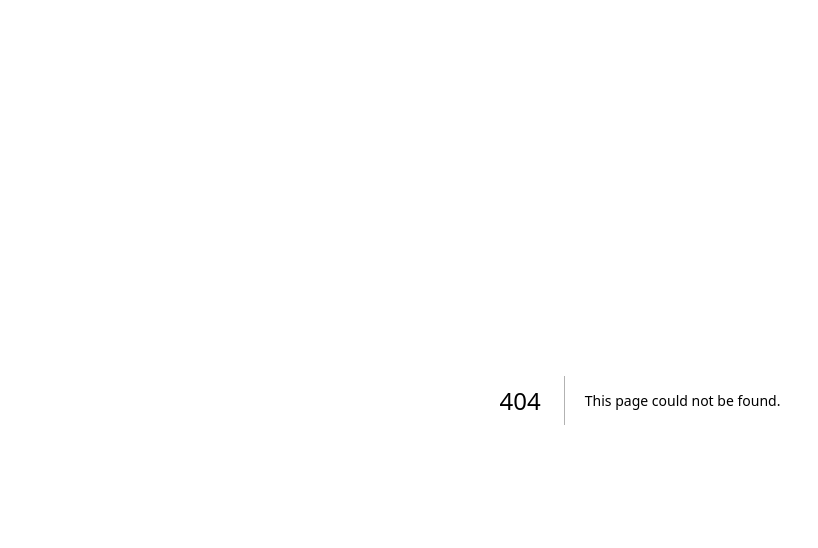
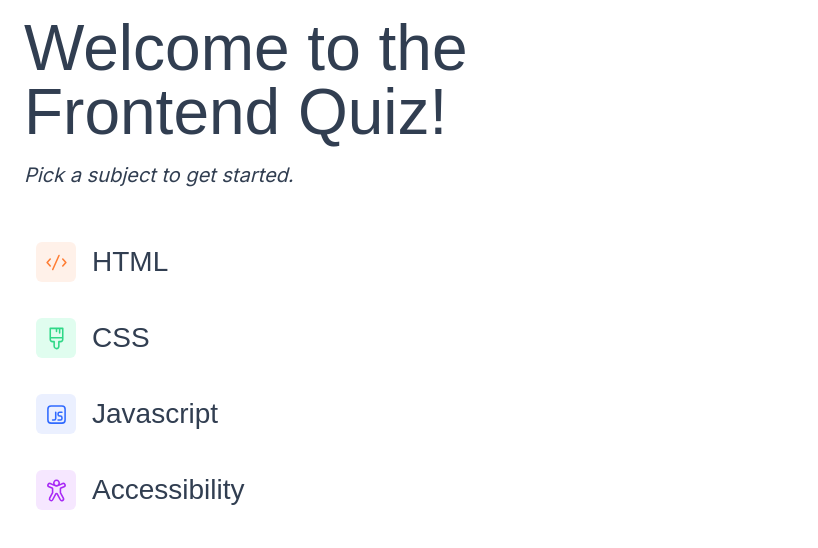
Before and after one commit to alla-r/FM-quiz-app, a Next.js app: page /start in a window 1280 px wide. Before the commit this address had no page. Shown: the top 548 px of the page, without its empty margins (0-818 px from the left). Built offline with nearby package versions, Linux system fonts and the light colour scheme.

Commit message:
create Start page basic

```diff
--- a/pages/_app.js
+++ b/pages/_app.js
@@ -1,5 +1,6 @@
-import '@/styles/globals.css'
+import "@/styles/variables.css";
+import "@/styles/globals.css";
 
 export default function App({ Component, pageProps }) {
-  return <Component {...pageProps} />
+  return <Component {...pageProps} />;
 }
--- /dev/null
+++ b/pages/start.js
@@ -0,0 +1,75 @@
+import React from "react";
+import Head from "next/head";
+import Image from "next/image";
+import { Inter } from "next/font/google";
+import styles from "@/styles/StartMenu.module.css";
+
+import iconHTML from "../public/assets/images/icon-html.svg";
+import iconCSS from "../public/assets/images/icon-css.svg";
+import iconJS from "../public/assets/images/icon-js.svg";
+import iconAccessibility from "../public/assets/images/icon-accessibility.svg";
+
+const inter = Inter({ subsets: ["latin"] });
+
+export default function StartMenu() {
+  const START_MENU_CONFIG = [
+    {
+      id: "html",
+      text: "HTML",
+      imgSrc: iconHTML,
+      bgClassName: "orange-bg",
+    },
+    {
+      id: "css",
+      text: "CSS",
+      imgSrc: iconCSS,
+      bgClassName: "green-bg",
+    },
+    {
+      id: "js",
+      text: "Javascript",
+      imgSrc: iconJS,
+      bgClassName: "blue-bg",
+    },
+    {
+      id: "accessibility",
+      text: "Accessibility",
+      imgSrc: iconAccessibility,
+      bgClassName: "purple-bg",
+    },
+  ];
+
+  const items = START_MENU_CONFIG.map(({ id, text, imgSrc, bgClassName }) => {
+    return (
+      <li key={id} className={styles.item}>
+        <div className={`${styles["image-wrapper"]} ${bgClassName}`}>
+          <Image src={imgSrc} alt={`${text} image`} width={25} height={25} />
+        </div>
+
+        <h3 className="heading-S">{text}</h3>
+      </li>
+    );
+  });
+
+  return (
+    <>
+      <Head>
+        <title>Create Next App</title>
+        <meta name="description" content="Generated by create next app" />
+        <meta name="viewport" content="width=device-width, initial-scale=1" />
+        <link rel="icon" href="/favicon.ico" />
+      </Head>
+      <main className={`${styles.main} ${inter.className}`}>
+        <div className={styles["content-wrapper"]}>
+          <h1 className="heading-L">
+            Welcome to the <br />
+            <span className="heading-L--bold">Frontend Quiz!</span>
+          </h1>
+          <p className="body-S">Pick a subject to get started.</p>
+
+          <ul>{items}</ul>
+        </div>
+      </main>
+    </>
+  );
+}
--- /dev/null
+++ b/styles/StartMenu.module.css
@@ -0,0 +1,42 @@
+.main {
+  display: flex;
+  flex-direction: column;
+  justify-content: space-between;
+  align-items: center;
+  min-height: 100vh;
+  background: var(--main-bg-color);
+}
+
+.content-wrapper {
+  width: calc(100vw - 3rem);
+  margin: 1rem auto;
+}
+
+.content-wrapper p {
+  margin-top: 16px;
+  margin-bottom: 40px;
+}
+
+.item {
+  display: flex;
+  align-items: center;
+  padding: 12px;
+  margin-bottom: 12px;
+  background: var(--Pure-White);
+  border-radius: 12px;
+  cursor: pointer;
+}
+
+.item:nth-last-child(1) {
+  margin-bottom: 0px;
+}
+
+.image-wrapper {
+  margin-right: 16px;
+  display: flex;
+  justify-content: center;
+  align-items: center;
+  width: 40px;
+  height: 40px;
+  border-radius: 6px;
+}
--- a/styles/globals.css
+++ b/styles/globals.css
@@ -1,46 +1,4 @@
-:root {
-  --max-width: 1100px;
-  --border-radius: 12px;
-  --font-mono: ui-monospace, Menlo, Monaco, 'Cascadia Mono', 'Segoe UI Mono',
-    'Roboto Mono', 'Oxygen Mono', 'Ubuntu Monospace', 'Source Code Pro',
-    'Fira Mono', 'Droid Sans Mono', 'Courier New', monospace;
-
-  --foreground-rgb: 0, 0, 0;
-  --background-start-rgb: 214, 219, 220;
-  --background-end-rgb: 255, 255, 255;
-
-  --primary-glow: conic-gradient(
-    from 180deg at 50% 50%,
-    #16abff33 0deg,
-    #0885ff33 55deg,
-    #54d6ff33 120deg,
-    #0071ff33 160deg,
-    transparent 360deg
-  );
-  --secondary-glow: radial-gradient(
-    rgba(255, 255, 255, 1),
-    rgba(255, 255, 255, 0)
-  );
-
-  --tile-start-rgb: 239, 245, 249;
-  --tile-end-rgb: 228, 232, 233;
-  --tile-border: conic-gradient(
-    #00000080,
-    #00000040,
-    #00000030,
-    #00000020,
-    #00000010,
-    #00000010,
-    #00000080
-  );
-
-  --callout-rgb: 238, 240, 241;
-  --callout-border-rgb: 172, 175, 176;
-  --card-rgb: 180, 185, 188;
-  --card-border-rgb: 131, 134, 135;
-}
-
-@media (prefers-color-scheme: dark) {
+/* @media (prefers-color-scheme: dark) {
   :root {
     --foreground-rgb: 255, 255, 255;
     --background-start-rgb: 0, 0, 0;
@@ -71,7 +29,7 @@
     --card-rgb: 100, 100, 100;
     --card-border-rgb: 200, 200, 200;
   }
-}
+} */
 
 * {
   box-sizing: border-box;
@@ -85,23 +43,121 @@ body {
   overflow-x: hidden;
 }
 
-body {
-  color: rgb(var(--foreground-rgb));
-  background: linear-gradient(
-      to bottom,
-      transparent,
-      rgb(var(--background-end-rgb))
-    )
-    rgb(var(--background-start-rgb));
-}
-
 a {
   color: inherit;
   text-decoration: none;
 }
 
-@media (prefers-color-scheme: dark) {
+ul {
+  list-style-type: none;
+}
+
+ol {
+  list-style-type: none;
+}
+
+.orange-bg {
+  background-color: #fff1e9;
+}
+
+.green-bg {
+  background-color: #e0fdef;
+}
+
+.blue-bg {
+  background-color: #ebf0ff;
+}
+
+.purple-bg {
+  background-color: #f6e7ff;
+}
+
+.heading-S {
+  color: var(--Dark-Navy, #313e51);
+  font-family: var(--font-rubik);
+  font-size: 1.125rem;
+  font-style: normal;
+  font-weight: 500;
+  line-height: 100%;
+}
+
+.heading-M {
+  color: var(--Dark-Navy, #313e51);
+  font-family: var(--font-rubik);
+  font-size: 1.25rem;
+  font-style: normal;
+  font-weight: 500;
+  line-height: 120%;
+}
+
+.heading-L {
+  color: var(--Dark-Navy, #313e51);
+  font-family: var(--font-rubik);
+  font-size: 2.5rem;
+  font-style: normal;
+  font-weight: 300;
+  line-height: 100%;
+}
+
+.heading-L--bold {
+  color: var(--Dark-Navy, #313e51);
+  font-family: var(--font-rubik);
+  font-size: 2.5rem;
+  font-style: normal;
+  font-weight: 500;
+  line-height: 100%;
+}
+
+.body-S {
+  color: var(--Dark-Navy, #313e51);
+  font-family: var(--Dark-Navy, #313e51);
+  font-size: 0.875rem;
+  font-style: italic;
+  font-weight: 400;
+  line-height: 150%;
+}
+
+.body-M {
+  color: var(--Dark-Navy, #313e51);
+  font-family: var(--Dark-Navy, #313e51);
+  font-size: 1.125rem;
+  font-style: normal;
+  font-weight: 400;
+  line-height: 100%;
+}
+
+@media only screen and (min-width: 37.5em) {
+  .heading-S {
+    font-size: 1.75rem;
+  }
+
+  .heading-M {
+    font-size: 2.25rem;
+  }
+
+  .heading-L {
+    font-size: 4rem;
+  }
+
+  .heading-L--bold {
+    font-size: 4rem;
+  }
+
+  .body-S {
+    font-size: 1.25rem;
+  }
+
+  .body-M {
+    font-size: 1.5rem;
+    line-height: 150%;
+  }
+}
+
+/* @media (prefers-color-scheme: dark) {
   html {
     color-scheme: dark;
   }
-}
+} */
+
+/* TODO: add theme config, replace color var with general var for color theme */
+/* TODO: @media (prefers-color-scheme: dark) */
--- /dev/null
+++ b/styles/variables.css
@@ -0,0 +1,31 @@
+:root {
+  --max-width: 1160px;
+  --border-radius: 24px;
+  --font-mono: ui-monospace, Menlo, Monaco, "Cascadia Mono", "Segoe UI Mono",
+    "Roboto Mono", "Oxygen Mono", "Ubuntu Monospace", "Source Code Pro",
+    "Fira Mono", "Droid Sans Mono", "Courier New", monospace;
+  --font-rubik: "Rubik", sans-serif;
+
+  --Purple: #a729f5;
+  --Dark-Navy: #313e51;
+  --Navy: #3b4d66;
+  --Grey-Navy: #626c7f;
+  --Light-Bluish: #abc1e1;
+  --Light-Grey: #f4f6fa;
+  --Pure-White: #ffffff;
+  --Green: #26d782;
+  --Red: #ee5454;
+}
+
+/* @media (prefers-color-scheme: dark) {
+  :root {
+    --foreground-rgb: 255, 255, 255;
+    --background-start-rgb: 0, 0, 0;
+    --background-end-rgb: 0, 0, 0;
+
+    --callout-rgb: 20, 20, 20;
+    --callout-border-rgb: 108, 108, 108;
+    --card-rgb: 100, 100, 100;
+    --card-border-rgb: 200, 200, 200;
+  }
+} */
```
